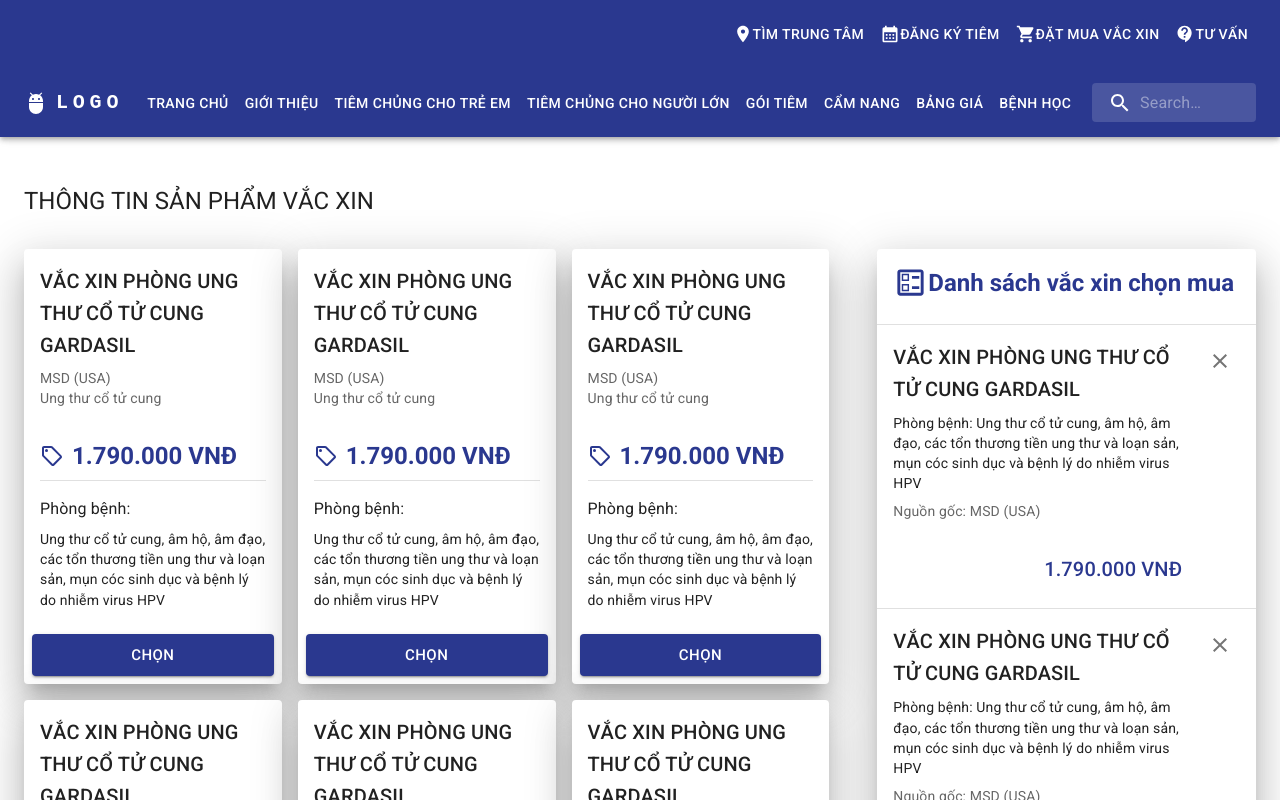
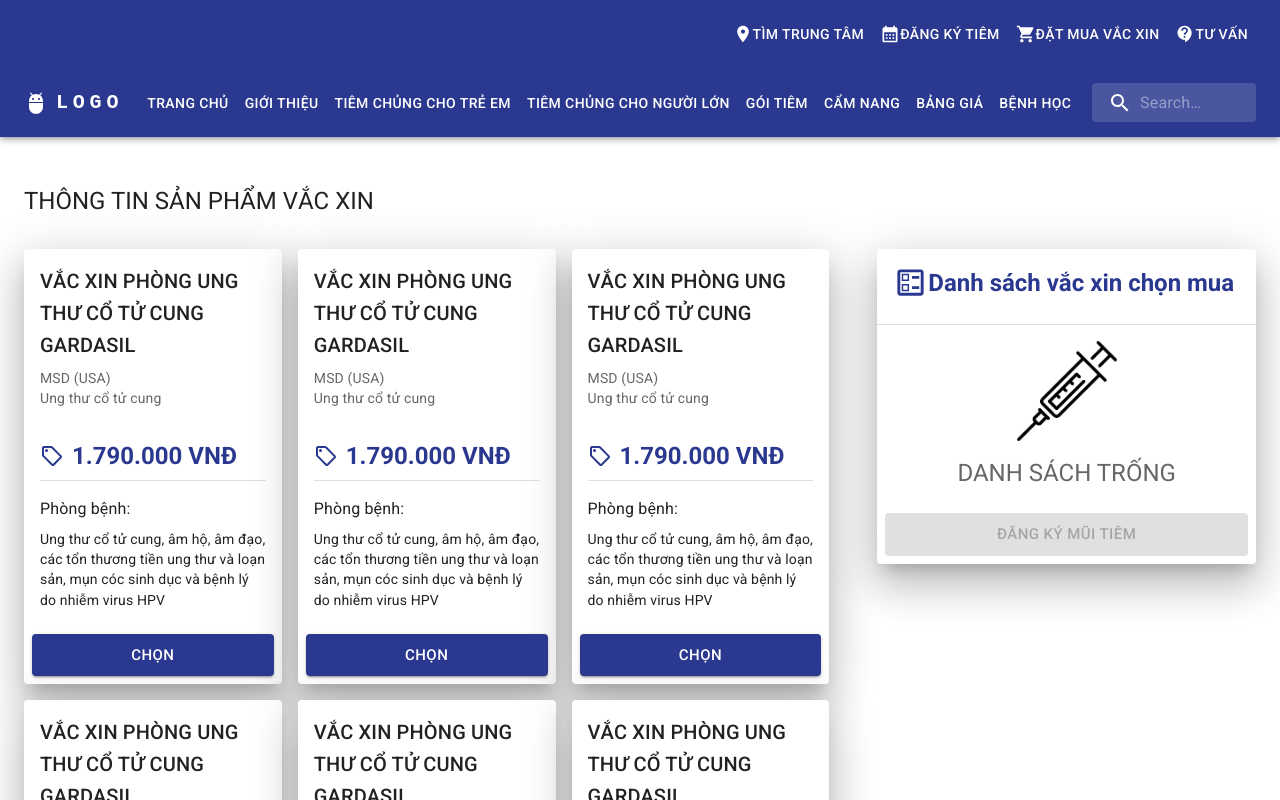
Before and after one commit to toaingo2108/injecting-management, a Next.js app: page /injections/order in a window 1280 px wide. Shown: the top 800 px of the page. Built offline with nearby package versions, Linux system fonts and the light colour scheme.

Commit message:
feature add vaccine to cart

```diff
--- /dev/null
+++ b/components/cartVaccines/cartVaccinesSlice.tsx
@@ -0,0 +1,27 @@
+import { createSlice, PayloadAction } from '@reduxjs/toolkit'
+import { Vaccine } from '~/model'
+
+export interface CartVaccinesState {
+  vaccines: Vaccine[]
+}
+
+const initialState: CartVaccinesState = {
+  vaccines: [],
+}
+
+const cartVaccinesSlice = createSlice({
+  name: 'cartVaccines',
+  initialState,
+  reducers: {
+    addVaccineIntoCart: (state, action: PayloadAction<Vaccine>) => {
+      state.vaccines.push(action.payload)
+    },
+    removeVaccineFromCart: (state, action: PayloadAction<string>) => {
+      state.vaccines = state.vaccines.filter(
+        (item) => item.id !== action.payload
+      )
+    },
+  },
+})
+
+export default cartVaccinesSlice
--- a/components/cartVaccines/index.tsx
+++ b/components/cartVaccines/index.tsx
@@ -1,23 +1,24 @@
-import { useState } from 'react'
+import { useAppDispatch, useAppSelector } from '~/redux/hook'
 import {
   Button,
   CardActions,
   CardContent,
-  CardMedia,
   Divider,
   Grid,
   IconButton,
   Typography,
 } from '@mui/material'
-import { Vaccine } from '~/model'
 import { BallotOutlined, ClearOutlined } from '@mui/icons-material'
-import { vaccines } from '~/data'
+import cartVaccinesSlice from './cartVaccinesSlice'
+import vaccineImage from '~/public/img/vaccine.png'
+import Image from 'next/image'
 
 const CartVaccines = () => {
-  const [cartVaccines, setCartVaccines] = useState<Vaccine[]>(vaccines)
+  const cartVaccines = useAppSelector((state) => state.cartVaccines.vaccines)
+  const dispatch = useAppDispatch()
 
   const handleDeleteVaccineCart = (id: string) => {
-    setCartVaccines([...cartVaccines.filter((item) => item.id !== id)])
+    dispatch(cartVaccinesSlice.actions.removeVaccineFromCart(id))
   }
 
   return (
@@ -37,7 +38,7 @@
         </Typography>
       </CardContent>
       <Divider />
-      {cartVaccines ? (
+      {cartVaccines.length > 0 ? (
         cartVaccines.map((item, index) => (
           <div key={index}>
             <CardContent>
@@ -80,15 +81,27 @@
           </div>
         ))
       ) : (
-        <CardMedia
-          component="img"
-          height="140"
-          image="~/public/images/cards/contemplative-reptile.jpg"
-          alt="green iguana"
-        />
+        <CardContent>
+          <Grid container justifyContent="center" alignItems="center">
+            <Image src={vaccineImage} alt="empty" width={100} height={100} />
+          </Grid>
+          <Typography
+            variant="h5"
+            color="text.secondary"
+            textAlign="center"
+            mt={2}
+          >
+            DANH SÁCH TRỐNG
+          </Typography>
+        </CardContent>
       )}
       <CardActions>
-        <Button variant="contained" fullWidth size="large" disabled>
+        <Button
+          variant="contained"
+          fullWidth
+          size="large"
+          disabled={cartVaccines.length === 0}
+        >
           Đăng ký mũi tiêm
         </Button>
       </CardActions>
--- a/components/vaccineItem/index.tsx
+++ b/components/vaccineItem/index.tsx
@@ -6,13 +6,29 @@
   Divider,
   Typography,
 } from '@mui/material'
-import { SellOutlined } from '@mui/icons-material'
+import { Check, SellOutlined } from '@mui/icons-material'
 import { Vaccine } from '~/model'
+import { useAppDispatch, useAppSelector } from '~/redux/hook'
+import cartVaccinesSlice from '../cartVaccines/cartVaccinesSlice'
+
 interface Props {
   vaccine: Vaccine
 }
 
 const VaccineItem = ({ vaccine }: Props) => {
+  const cartVaccines = useAppSelector((state) => state.cartVaccines.vaccines)
+  const selected = !!cartVaccines.find((item) => item.id === vaccine.id)
+
+  const dispatch = useAppDispatch()
+
+  const handleAddToCart = (vaccine: Vaccine) => {
+    dispatch(cartVaccinesSlice.actions.addVaccineIntoCart(vaccine))
+  }
+
+  const handleRemoveFromCart = (id: string) => {
+    dispatch(cartVaccinesSlice.actions.removeVaccineFromCart(id))
+  }
+
   return (
     <>
       <CardActionArea>
@@ -51,9 +67,28 @@
         </CardContent>
       </CardActionArea>
       <CardActions>
-        <Button size="large" fullWidth color="primary" variant="contained">
-          Chọn
-        </Button>
+        {selected ? (
+          <Button
+            size="large"
+            fullWidth
+            color="success"
+            variant="contained"
+            onClick={() => handleRemoveFromCart(vaccine.id)}
+          >
+            Đã chọn
+            <Check sx={{ ml: 1 }} />
+          </Button>
+        ) : (
+          <Button
+            size="large"
+            fullWidth
+            color="primary"
+            variant="contained"
+            onClick={() => handleAddToCart(vaccine)}
+          >
+            Chọn
+          </Button>
+        )}
       </CardActions>
     </>
   )
--- a/pages/_app.tsx
+++ b/pages/_app.tsx
@@ -6,6 +6,8 @@
 import theme from '~/src/theme'
 import { Router } from 'next/router'
 import Loader from '~/components/loader'
+import { Provider } from 'react-redux'
+import { store } from '~/redux/store'
 
 // Client-side cache, shared for the whole session of the user in the browser.
 
@@ -26,6 +28,7 @@
       <Head>
         <meta name="viewport" content="initial-scale=1, width=device-width" />
       </Head>
+      <Provider store={store}>
         <ThemeProvider theme={theme}>
           {/* CssBaseline kickstart an elegant, consistent, and simple baseline to build upon. */}
           <CssBaseline />
@@ -34,6 +37,7 @@
             <Component {...pageProps} />
           </div>
         </ThemeProvider>
+      </Provider>
     </>
   )
 }
--- a/redux/selector.tsx
+++ b/redux/selector.tsx
@@ -1,5 +1,8 @@
 // import { createSelector } from '@reduxjs/toolkit';
 
+import type { CartVaccinesState } from '~/components/cartVaccines/cartVaccinesSlice'
 import type { CounterState } from '~/components/counter/counterSlice'
 
 export const counterSelector = (state: CounterState) => state.value
+
+export const cartVaccinesSelector = (state: CartVaccinesState) => state.vaccines
--- a/redux/store.tsx
+++ b/redux/store.tsx
@@ -1,9 +1,11 @@
 import { configureStore } from '@reduxjs/toolkit'
+import cartVaccinesSlice from '~/components/cartVaccines/cartVaccinesSlice'
 import counterSlice from '~/components/counter/counterSlice'
 
 export const store = configureStore({
   reducer: {
     counter: counterSlice.reducer,
+    cartVaccines: cartVaccinesSlice.reducer,
   },
 })
 
```
Also changed, not shown: public/img/vaccine.png (added). Lines whose indentation alone changed are shown as unchanged.
